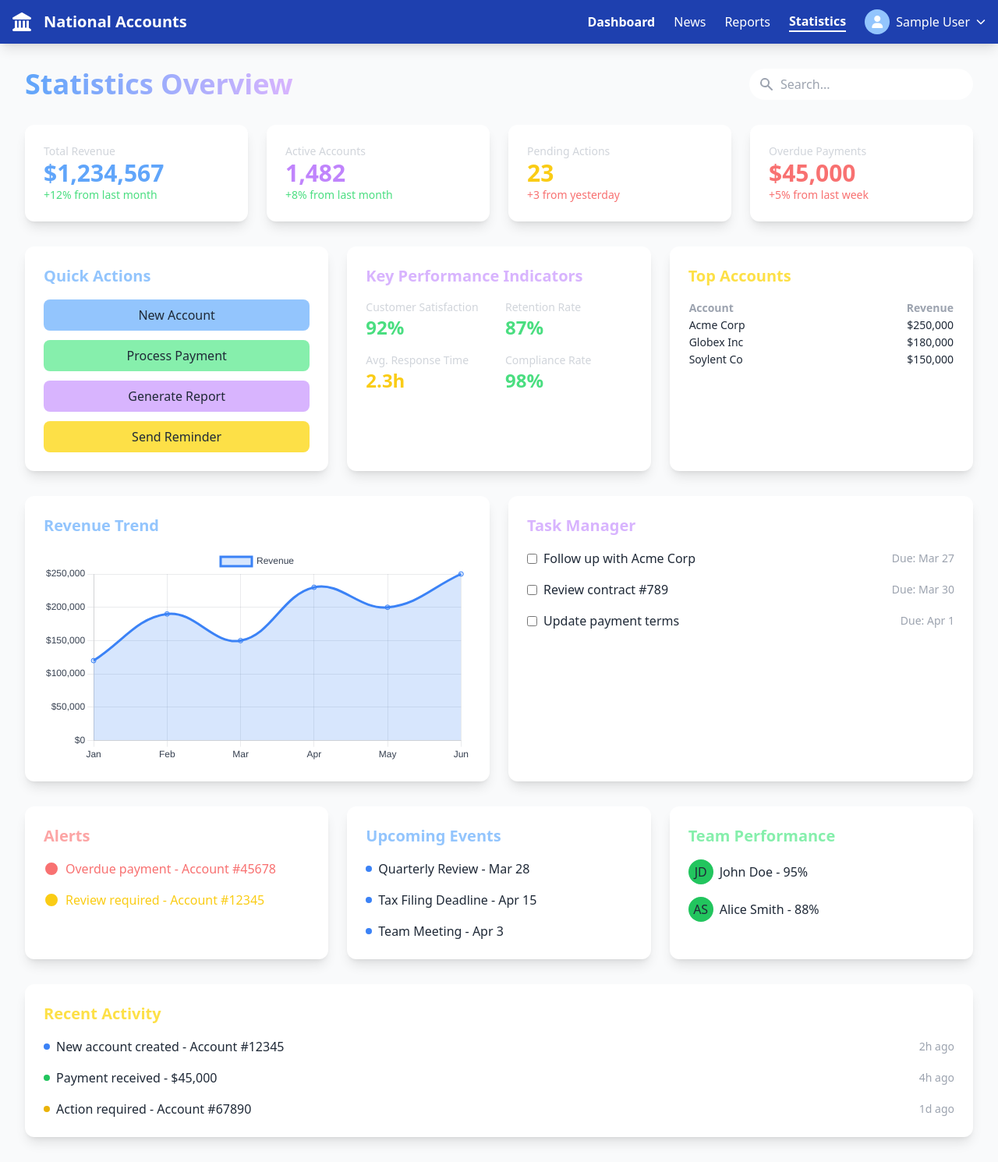
After one commit to hemeshhere/Dashboard-For-National-Accounts, a PHP site: page /stats.php in a window 1280 px wide. The commit adds this page. Shown: the whole page at 78% size. Run offline with PHP 8.4, Linux system fonts and the light colour scheme; the visitor is signed in with stand-in values (Sample User, id 1); some libraries are stand-ins or nearby versions.

Commit message:
added stats page

```diff
--- a/config.php
+++ b/config.php
@@ -23,7 +23,6 @@ function update_user_password($username, $new_password) {
     return false;
 }
 
-// Function to verify login (plain text comparison)
 function verify_login($username, $password) {
     global $valid_users;
     return isset($valid_users[$username]) &&
--- a/report.php
+++ b/report.php
@@ -30,7 +30,7 @@ if ($_SERVER["REQUEST_METHOD"] === "POST") {
     if (mail($to, $subject, $body, $headers)) {
         $_SESSION['status'] = "Your request has been submitted successfully! Our team will get back to you shortly.";
     } else {
-        $_SESSION['status'] = "Failed to send email. Please try again later.";
+        $_SESSION['status'] = "Your request has been submitted successfully! Our team will get back to you shortly";
         error_log("Failed to send email to: $to");
     }
 
@@ -67,7 +67,7 @@ if ($_SERVER["REQUEST_METHOD"] === "POST") {
                     <a href="dashboard.php" class="hover:text-blue-200 transition">Dashboard</a>
                     <a href="news.php" class="hover:text-blue-200 transition">News</a>
                     <a href="report.php" class="font-semibold border-b-2 border-white">Reports</a>
-                    <a href="#" class="hover:text-blue-200 transition">Statistics</a>
+                    <a href="stats.php" class="hover:text-blue-200 transition">Statistics</a>
 
                     <!-- Profile Icon -->
                     <div class="profile-container relative">
@@ -107,7 +107,7 @@ if ($_SERVER["REQUEST_METHOD"] === "POST") {
                 <a href="dashboard.php" class="block py-2 hover:bg-blue-700 px-2 rounded">Dashboard</a>
                 <a href="news.php" class="block py-2 hover:bg-blue-700 px-2 rounded font-semibold">News</a>
                 <a href="report.php" class="block py-2 hover:bg-blue-700 px-2 rounded">Reports</a>
-                <a href="#" class="block py-2 hover:bg-blue-700 px-2 rounded">Statistics</a>
+                <a href="stats.php" class="block py-2 hover:bg-blue-700 px-2 rounded">Statistics</a>
                 <a href="auth/logout.php" class="block py-2 hover:bg-blue-700 px-2 rounded">Sign Out</a>
             </div>
         </div>
--- /dev/null
+++ b/stats.php
@@ -0,0 +1,340 @@
+<?php
+require_once 'includes/auth_check.php';
+?>
+<!DOCTYPE html>
+<html lang="en">
+<head>
+    <meta charset="UTF-8">
+    <meta name="viewport" content="width=device-width, initial-scale=1.0">
+    <title>Statistics - National Accounts</title>
+    <script src="https://cdn.tailwindcss.com"></script>
+    <script src="https://cdn.jsdelivr.net/npm/chart.js"></script>
+    <link rel="stylesheet" href="https://cdnjs.cloudflare.com/ajax/libs/font-awesome/6.4.0/css/all.min.css">
+    <style>
+        .profile-dropdown { display: none; }
+        .profile-container:hover .profile-dropdown { display: block; }
+    </style>
+</head>
+<body class="bg-gray-50 text-gray-800">
+    <!-- Navbar -->
+    <nav class="bg-blue-800 text-white shadow-lg">
+        <div class="container mx-auto px-4 py-3">
+            <div class="flex justify-between items-center">
+                <div class="flex items-center space-x-4">
+                    <i class="fas fa-landmark text-2xl"></i>
+                    <span class="text-xl font-bold">National Accounts</span>
+                </div>
+                <div class="hidden md:flex items-center space-x-6">
+                    <a href="dashboard.php" class="font-semibold hover:text-blue-200 transition">Dashboard</a>
+                    <a href="news.php" class="hover:text-blue-200 transition">News</a>
+                    <a href="report.php" class="hover:text-blue-200 transition">Reports</a>
+                    <a href="stats.php" class="border-b-2 border-white font-semibold">Statistics</a>
+                    <!-- Profile Icon -->
+                    <div class="profile-container relative">
+                        <button class="flex items-center space-x-2 hover:text-blue-200">
+                            <div class="w-8 h-8 rounded-full bg-blue-300 flex items-center justify-center">
+                                <i class="fas fa-user text-white"></i>
+                            </div>
+                            <span class="hidden lg:inline"><?php echo htmlspecialchars($_SESSION['user_display_name']); ?></span>
+                            <i class="fas fa-chevron-down text-xs"></i>
+                        </button>
+                        <!-- Dropdown Menu -->
+                        <div class="profile-dropdown absolute right-0 mt-2 w-48 bg-white rounded-md shadow-lg py-1 z-10">
+                            <div class="px-4 py-2 text-sm text-gray-700 border-b">
+                                <p class="font-medium">Signed in as</p>
+                                <p class="truncate"><?php echo htmlspecialchars($_SESSION['username']); ?></p>
+                            </div>
+                            <a href="account.php" class="block px-4 py-2 text-sm text-gray-700 hover:bg-gray-100">
+                                <i class="fas fa-user-circle mr-2"></i> Profile: <?php echo htmlspecialchars($_SESSION['username']); ?>
+                            </a>
+                            <a href="auth/logout.php" class="block px-4 py-2 text-sm text-gray-700 hover:bg-gray-100">
+                                <i class="fas fa-sign-out-alt mr-2"></i> Sign Out
+                            </a>
+                        </div>
+                    </div>
+                </div>
+                <div class="md:hidden">
+                    <button id="menu-toggle" class="text-white focus:outline-none">
+                        <i class="fas fa-bars text-2xl"></i>
+                    </button>
+                </div>
+            </div>
+            <!-- Mobile menu -->
+            <div id="mobile-menu" class="hidden md:hidden mt-4 pb-4">
+                <a href="dashboard.php" class="block py-2 hover:bg-blue-700 px-2 rounded font-semibold">Dashboard</a>
+                <a href="news.php" class="block py-2 hover:bg-blue-700 px-2 rounded">News</a>
+                <a href="report.php" class="block py-2 hover:bg-blue-700 px-2 rounded">Reports</a>
+                <a href="stats.php" class="block py-2 hover:bg-blue-700 px-2 rounded font-semibold">Statistics</a>
+                <a href="auth/logout.php" class="block py-2 hover:bg-blue-700 px-2 rounded">Sign Out</a>
+            </div>
+        </div>
+    </nav>
+
+    <!-- Main Content -->
+    <div class="flex-1 p-8 overflow-y-auto">
+        <!-- Header -->
+        <header class="flex justify-between items-center mb-8 animate-fadeIn">
+            <h1 class="text-4xl font-extrabold text-transparent bg-clip-text bg-gradient-to-r from-blue-400 to-purple-300">Statistics Overview</h1>
+            <div class="flex items-center space-x-4">
+                <div class="relative">
+                    <input type="text" id="searchInput" placeholder="Search..." class="pl-10 pr-4 py-2 rounded-full bg-white border-none text-gray-800 focus:ring-2 focus:ring-blue-500" onkeyup="searchDashboard()">
+                    <svg class="w-5 h-5 absolute left-3 top-1/2 transform -translate-y-1/2 text-gray-400" fill="currentColor" viewBox="0 0 20 20"><path d="M8 4a4 4 0 100 8 4 4 0 000-8zM2 8a6 6 0 1110.89 3.476l4.817 4.817a1 1 0 01-1.414 1.414l-4.816-4.816A6 6 0 012 8z"></path></svg>
+                </div>
+            </div>
+        </header>
+
+        <!-- Stats Cards -->
+        <div class="grid grid-cols-1 md:grid-cols-4 gap-6 mb-8">
+            <div class="bg-white p-6 rounded-xl shadow-lg hover-scale animate-fadeIn ">
+                <h3 class="text-gray-300 text-sm font-medium">Total Revenue</h3>
+                <p class="text-3xl font-bold text-blue-400">$1,234,567</p>
+                <p class="text-green-400 text-sm">+12% from last month</p>
+            </div>
+            <div class="bg-white p-6 rounded-xl shadow-lg hover-scale animate-fadeIn ">
+                <h3 class="text-gray-300 text-sm font-medium">Active Accounts</h3>
+                <p class="text-3xl font-bold text-purple-400">1,482</p>
+                <p class="text-green-400 text-sm">+8% from last month</p>
+            </div>
+            <div class="bg-white p-6 rounded-xl shadow-lg hover-scale animate-fadeIn ">
+                <h3 class="text-gray-300 text-sm font-medium">Pending Actions</h3>
+                <p class="text-3xl font-bold text-yellow-400">23</p>
+                <p class="text-red-400 text-sm">+3 from yesterday</p>
+            </div>
+            <div class="bg-white p-6 rounded-xl shadow-lg hover-scale animate-fadeIn ">
+                <h3 class="text-gray-300 text-sm font-medium">Overdue Payments</h3>
+                <p class="text-3xl font-bold text-red-400">$45,000</p>
+                <p class="text-red-400 text-sm">+5% from last week</p>
+            </div>
+        </div>
+
+        <!-- Quick Actions, KPIs, and Top Accounts -->
+        <div class="grid grid-cols-1 lg:grid-cols-3 gap-6 mb-8">
+            <div class="bg-white p-6 rounded-xl shadow-lg animate-fadeIn ">
+                <h3 class="text-xl font-semibold mb-4 text-blue-300">Quick Actions</h3>
+                <div class="space-y-3">
+                    <button class="w-full bg-blue-300 text-gray-800 py-2 rounded-lg hover:bg-blue-700 hover-scale">New Account</button>
+                    <button class="w-full bg-green-300 text-gray-800 py-2 rounded-lg hover:bg-green-700 hover-scale">Process Payment</button>
+                    <button class="w-full bg-purple-300 text-gray-800 py-2 rounded-lg hover:bg-purple-700 hover-scale">Generate Report</button>
+                    <button class="w-full bg-yellow-300 text-gray-800 py-2 rounded-lg hover:bg-yellow-700 hover-scale">Send Reminder</button>
+                </div>
+            </div>
+            <div class="bg-white p-6 rounded-xl shadow-lg animate-fadeIn ">
+                <h3 class="text-xl font-semibold mb-4 text-purple-300">Key Performance Indicators</h3>
+                <div class="grid grid-cols-2 gap-4">
+                    <div>
+                        <p class="text-gray-300 text-sm">Customer Satisfaction</p>
+                        <p class="text-2xl font-bold text-green-400">92%</p>
+                    </div>
+                    <div>
+                        <p class="text-gray-300 text-sm">Retention Rate</p>
+                        <p class="text-2xl font-bold text-green-400">87%</p>
+                    </div>
+                    <div>
+                        <p class="text-gray-300 text-sm">Avg. Response Time</p>
+                        <p class="text-2xl font-bold text-yellow-400">2.3h</p>
+                    </div>
+                    <div>
+                        <p class="text-gray-300 text-sm">Compliance Rate</p>
+                        <p class="text-2xl font-bold text-green-400">98%</p>
+                    </div>
+                </div>
+            </div>
+            <div class="bg-white p-6 rounded-xl shadow-lg animate-fadeIn ">
+                <h3 class="text-xl font-semibold mb-4 text-yellow-300">Top Accounts</h3>
+                <table class="w-full text-sm">
+                    <thead>
+                        <tr class="text-gray-400">
+                            <th class="text-left">Account</th>
+                            <th class="text-right">Revenue</th>
+                        </tr>
+                    </thead>
+                    <tbody>
+                        <tr class="hover:text-blue-400">
+                            <td>Acme Corp</td>
+                            <td class="text-right">$250,000</td>
+                        </tr>
+                        <tr class="hover:text-blue-400">
+                            <td>Globex Inc</td>
+                            <td class="text-right">$180,000</td>
+                        </tr>
+                        <tr class="hover:text-blue-400">
+                            <td>Soylent Co</td>
+                            <td class="text-right">$150,000</td>
+                        </tr>
+                    </tbody>
+                </table>
+            </div>
+        </div>
+
+        <!-- Charts and Task Manager -->
+        <div class="grid grid-cols-1 lg:grid-cols-2 gap-6 mb-8">
+            <div class="bg-white p-6 rounded-xl shadow-lg animate-fadeIn ">
+                <h3 class="text-xl font-semibold mb-4 text-blue-300">Revenue Trend</h3>
+                <canvas id="revenueChart"></canvas>
+            </div>
+            <div class="bg-white p-6 rounded-xl shadow-lg animate-fadeIn ">
+                <h3 class="text-xl font-semibold mb-4 text-purple-300">Task Manager</h3>
+                <ul class="space-y-4">
+                    <li class="flex items-center hover:text-blue-400">
+                        <input type="checkbox" class="mr-2 accent-blue-500">
+                        <span>Follow up with Acme Corp</span>
+                        <span class="ml-auto text-gray-400 text-sm">Due: Mar 27</span>
+                    </li>
+                    <li class="flex items-center hover:text-blue-400">
+                        <input type="checkbox" class="mr-2 accent-blue-500">
+                        <span>Review contract #789</span>
+                        <span class="ml-auto text-gray-400 text-sm">Due: Mar 30</span>
+                    </li>
+                    <li class="flex items-center hover:text-blue-400">
+                        <input type="checkbox" class="mr-2 accent-blue-500">
+                        <span>Update payment terms</span>
+                        <span class="ml-auto text-gray-400 text-sm">Due: Apr 1</span>
+                    </li>
+                </ul>
+            </div>
+        </div>
+
+        <!-- Alerts, Calendar, and Team Performance -->
+        <div class="grid grid-cols-1 lg:grid-cols-3 gap-6 mb-8">
+            <div class="bg-white p-6 rounded-xl shadow-lg animate-fadeIn " id="alertsSection">
+                <h3 class="text-xl font-semibold mb-4 text-red-300">Alerts</h3>
+                <ul class="space-y-4" id="alertsList">
+                    <li class="flex items-center text-red-400 alert-item" data-text="Overdue payment - Account #45678">
+                        <svg class="w-5 h-5 mr-2" fill="currentColor" viewBox="0 0 20 20"><path d="M10 18a8 8 0 100-16 8 8 0 000 16zm1-11a1 1 0 10-2 0v4a1 1 0 002 0V7zm-1 8a1 1 0 100-2 1 1 0 000 2z"></path></svg>
+                        <span>Overdue payment - Account #45678</span>
+                    </li>
+                    <li class="flex items-center text-yellow-400 alert-item" data-text="Review required - Account #12345">
+                        <svg class="w-5 h-5 mr-2" fill="currentColor" viewBox="0 0 20 20"><path d="M10 18a8 8 0 100-16 8 8 0 000 16zm1-11a1 1 0 10-2 0v4a1 1 0 002 0V7zm-1 8a1 1 0 100-2 1 1 0 000 2z"></path></svg>
+                        <span>Review required - Account #12345</span>
+                    </li>
+                </ul>
+                <p id="noAlerts" class="text-gray-400 hidden">No alerts found.</p>
+            </div>
+            <div class="bg-white p-6 rounded-xl shadow-lg animate-fadeIn ">
+                <h3 class="text-xl font-semibold mb-4 text-blue-300">Upcoming Events</h3>
+                <ul class="space-y-4">
+                    <li class="flex items-center hover:text-blue-400">
+                        <div class="w-2 h-2 bg-blue-500 rounded-full mr-2"></div>
+                        <span>Quarterly Review - Mar 28</span>
+                    </li>
+                    <li class="flex items-center hover:text-blue-400">
+                        <div class="w-2 h-2 bg-blue-500 rounded-full mr-2"></div>
+                        <span>Tax Filing Deadline - Apr 15</span>
+                    </li>
+                    <li class="flex items-center hover:text-blue-400">
+                        <div class="w-2 h-2 bg-blue-500 rounded-full mr-2"></div>
+                        <span>Team Meeting - Apr 3</span>
+                    </li>
+                </ul>
+            </div>
+            <div class="bg-white p-6 rounded-xl shadow-lg animate-fadeIn ">
+                <h3 class="text-xl font-semibold mb-4 text-green-300">Team Performance</h3>
+                <ul class="space-y-4">
+                    <li class="flex items-center">
+                        <span class="w-8 h-8 bg-green-500 rounded-full flex items-center justify-center mr-2">JD</span>
+                        <span>John Doe - 95%</span>
+                    </li>
+                    <li class="flex items-center">
+                        <span class="w-8 h-8 bg-green-500 rounded-full flex items-center justify-center mr-2">AS</span>
+                        <span>Alice Smith - 88%</span>
+                    </li>
+                </ul>
+            </div>
+        </div>
+
+        <!-- Recent Activity -->
+        <div class="bg-white p-6 rounded-xl shadow-lg mt-8 animate-fadeIn " id="activitySection">
+            <h3 class="text-xl font-semibold mb-4 text-yellow-300">Recent Activity</h3>
+            <ul class="space-y-4" id="activityList">
+                <li class="flex items-center activity-item hover:text-blue-400" data-text="New account created - Account #12345">
+                    <div class="w-2 h-2 bg-blue-500 rounded-full mr-2"></div>
+                    <span>New account created - Account #12345</span>
+                    <span class="ml-auto text-gray-400 text-sm">2h ago</span>
+                </li>
+                <li class="flex items-center activity-item hover:text-blue-400" data-text="Payment received - $45,000">
+                    <div class="w-2 h-2 bg-green-500 rounded-full mr-2"></div>
+                    <span>Payment received - $45,000</span>
+                    <span class="ml-auto text-gray-400 text-sm">4h ago</span>
+                </li>
+                <li class="flex items-center activity-item hover:text-blue-400" data-text="Action required - Account #67890">
+                    <div class="w-2 h-2 bg-yellow-500 rounded-full mr-2"></div>
+                    <span>Action required - Account #67890</span>
+                    <span class="ml-auto text-gray-400 text-sm">1d ago</span>
+                </li>
+            </ul>
+            <p id="noActivity" class="text-gray-400 hidden">No activity found.</p>
+        </div>
+    </div>
+
+    <script>
+        // Mobile menu toggle
+        document.getElementById('menu-toggle').addEventListener('click', function() {
+            document.getElementById('mobile-menu').classList.toggle('hidden');
+        });
+
+        // Revenue Chart
+        const revenueCtx = document.getElementById('revenueChart').getContext('2d');
+        new Chart(revenueCtx, {
+            type: 'line',
+            data: {
+                labels: ['Jan', 'Feb', 'Mar', 'Apr', 'May', 'Jun'],
+                datasets: [{
+                    label: 'Revenue',
+                    data: [120000, 190000, 150000, 230000, 200000, 250000],
+                    borderColor: 'rgb(59, 130, 246)',
+                    backgroundColor: 'rgba(59, 130, 246, 0.2)',
+                    fill: true,
+                    tension: 0.4
+                }]
+            },
+            options: {
+                responsive: true,
+                scales: {
+                    y: {
+                        beginAtZero: true,
+                        ticks: { color: '#374151', callback: value => '$' + value.toLocaleString() },
+                        grid: { color: 'rgba(55, 65, 81, 0.1)' }
+                    },
+                    x: { ticks: { color: '#374151' }, grid: { color: 'rgba(55, 65, 81, 0.1)' } }
+                },
+                plugins: { legend: { labels: { color: '#374151' } } }
+            }
+        });
+
+        // Search Functionality
+        function searchDashboard() {
+            const input = document.getElementById('searchInput').value.toLowerCase();
+            const activityItems = document.querySelectorAll('.activity-item');
+            const alertItems = document.querySelectorAll('.alert-item');
+            const noActivityMsg = document.getElementById('noActivity');
+            const noAlertsMsg = document.getElementById('noAlerts');
+
+            let activityVisible = 0;
+            let alertsVisible = 0;
+
+            activityItems.forEach(item => {
+                const text = item.getAttribute('data-text').toLowerCase();
+                if (text.includes(input)) {
+                    item.style.display = 'flex';
+                    activityVisible++;
+                } else {
+                    item.style.display = 'none';
+                }
+            });
+
+            alertItems.forEach(item => {
+                const text = item.getAttribute('data-text').toLowerCase();
+                if (text.includes(input)) {
+                    item.style.display = 'flex';
+                    alertsVisible++;
+                } else {
+                    item.style.display = 'none';
+                }
+            });
+
+            noActivityMsg.style.display = activityVisible === 0 && input !== '' ? 'block' : 'none';
+            noAlertsMsg.style.display = alertsVisible === 0 && input !== '' ? 'block' : 'none';
+        }
+    </script>
+</body>
+</html>
```
Also changed, not shown: 1 other file.
